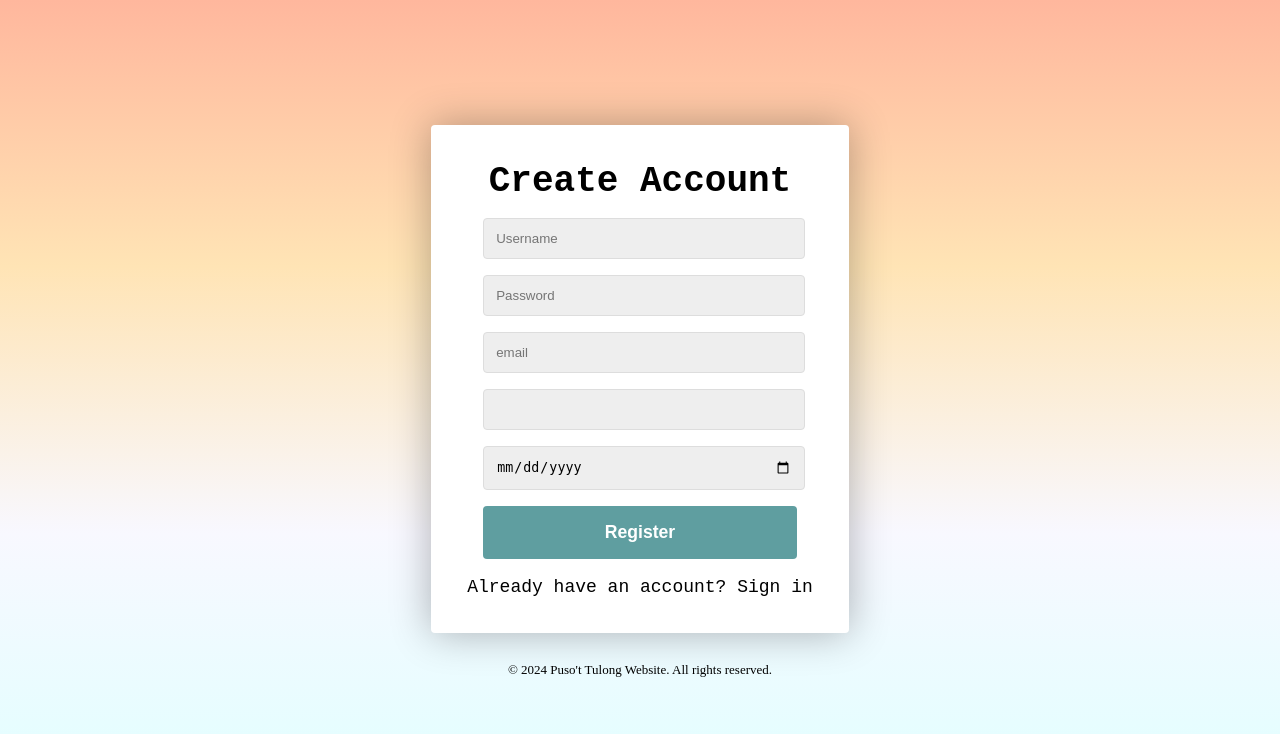
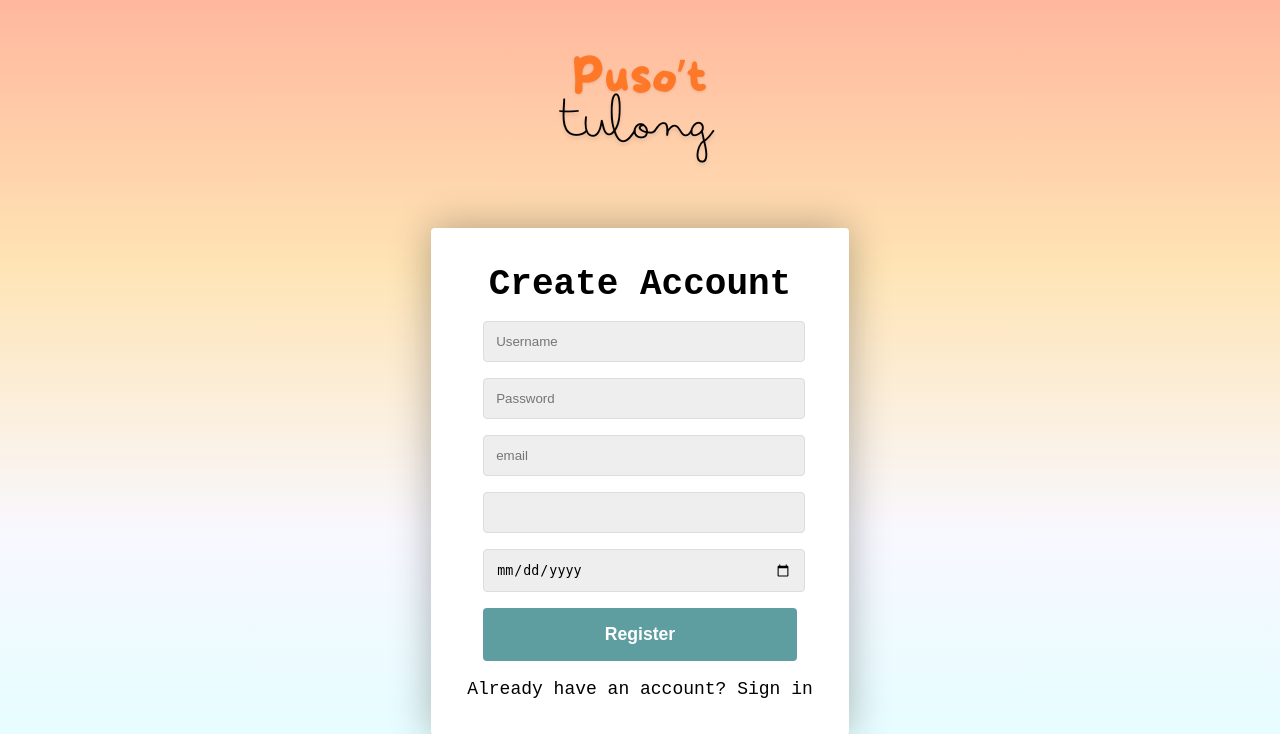
Before and after one commit to necriesa/puso-t-tulong, a Flask app: page /register in a window 1280 px wide. Shown: the top 734 px of the page. Run offline with Flask 3, Linux system fonts and the light colour scheme.

Commit message:
added logo to auth page

```diff
--- a/templates/auth.html
+++ b/templates/auth.html
@@ -5,6 +5,10 @@
 {% endblock %}
 
 {% block body %}
+    <div class="navbar-container">
+        <a href="/" class="nav-links logo"><img src="{{ url_for('static', filename='images/logov2.png') }}" class="logo"></a>
+    </div>
+
     <div class="form-container">
         <form method="POST" action="" class="user-form {% if form_type != 'login' %}form-hidden{% endif %}" id="login">
             <h1 class="form-title">Sign In</h1>
```
